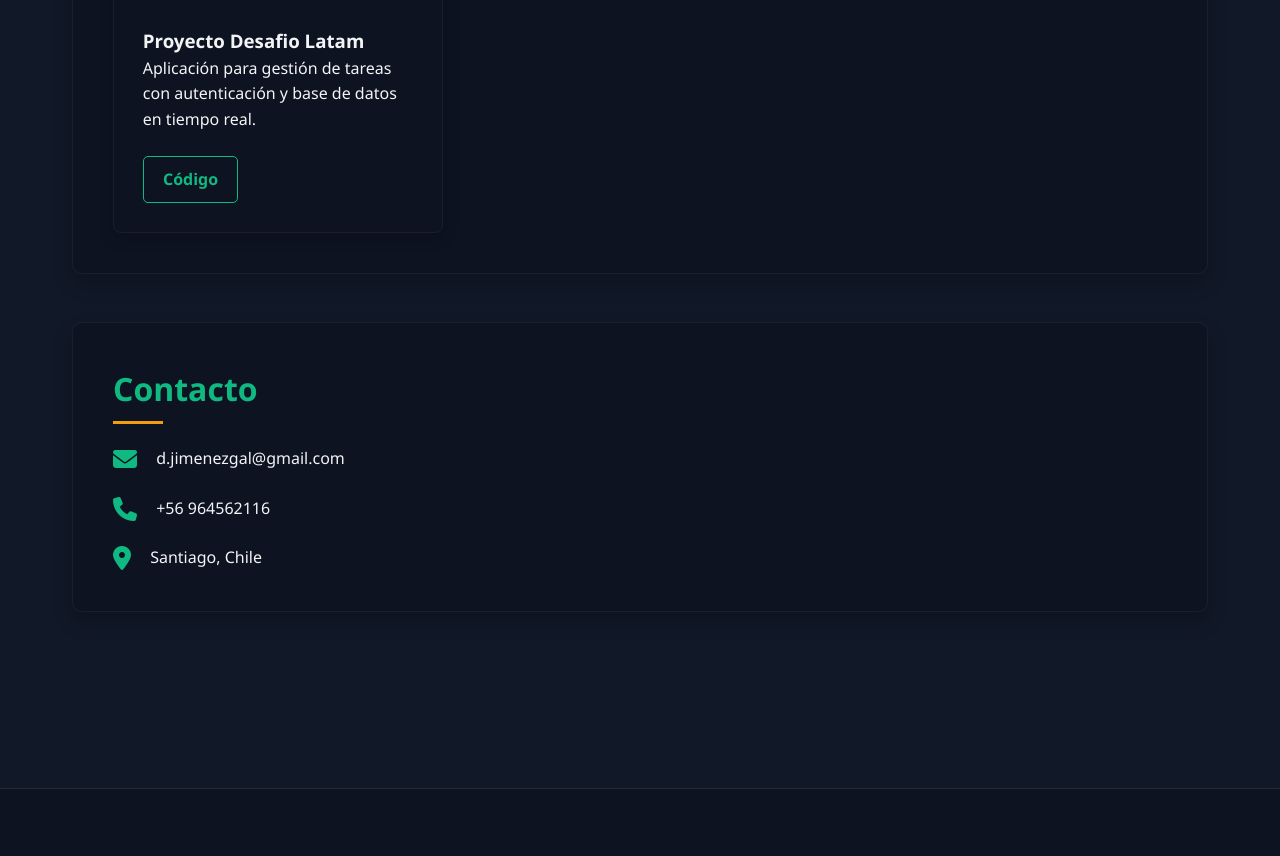
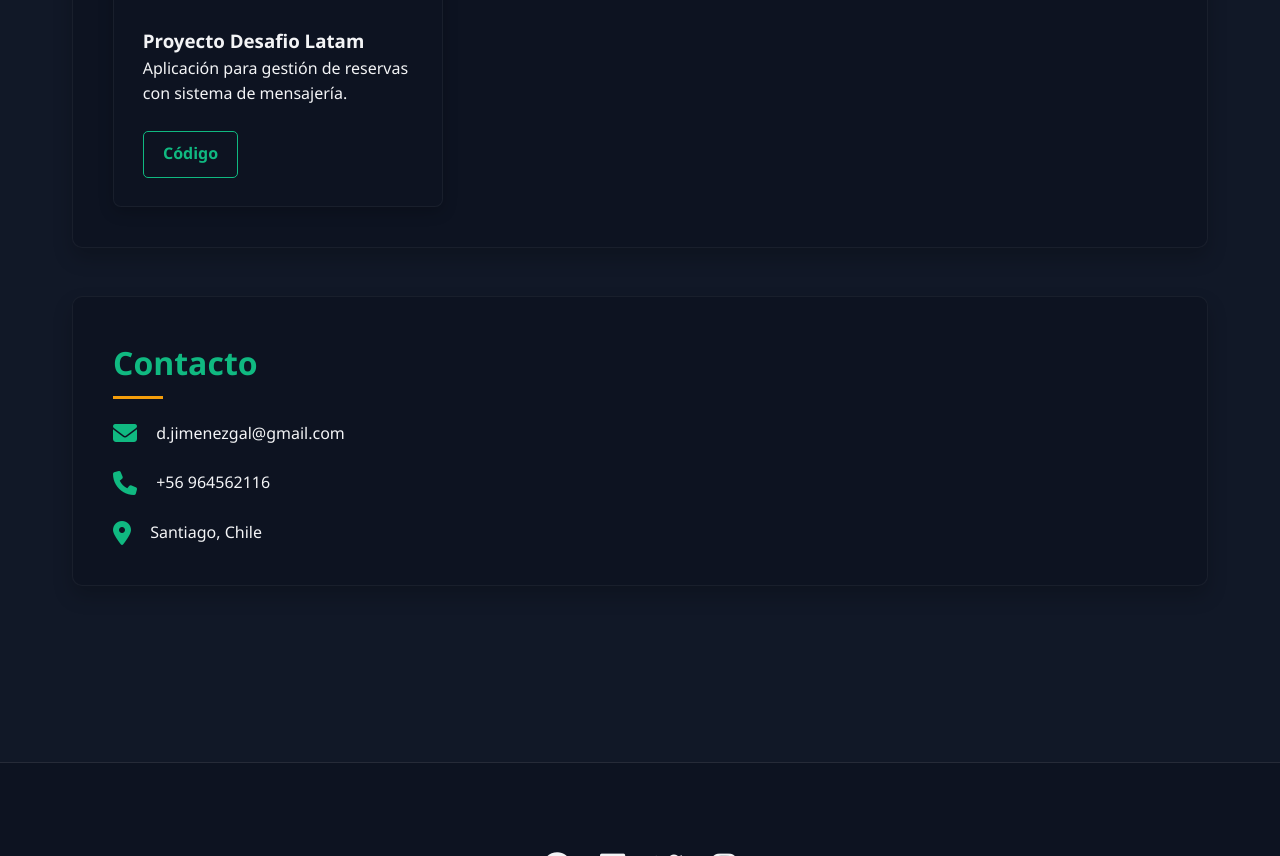
Before and after one commit to diegojimenez1029/mi-portafolio, a plain HTML site: page index.html in a window 1280 px wide. Shown: the part 1977-2833 px from the top of the page. Drawn offline with Linux system fonts and the light colour scheme.

```diff
--- a/index.html
+++ b/index.html
@@ -447,7 +447,7 @@
                     <img src="assets/img/proyecto1.jpg" alt="Task Manager" class="project-img">
                     <div class="project-info">
                         <h3>Proyecto Desafio Latam</h3>
-                        <p>Aplicación para gestión de tareas con autenticación y base de datos en tiempo real.</p>
+                        <p>Aplicación para gestión de reservas con sistema de mensajería.</p>
                         <div class="project-links">
 
                             <a href="https://github.com/diegojimenez1029/bookingMessenger.git" class="code-link">Código</a>
```
